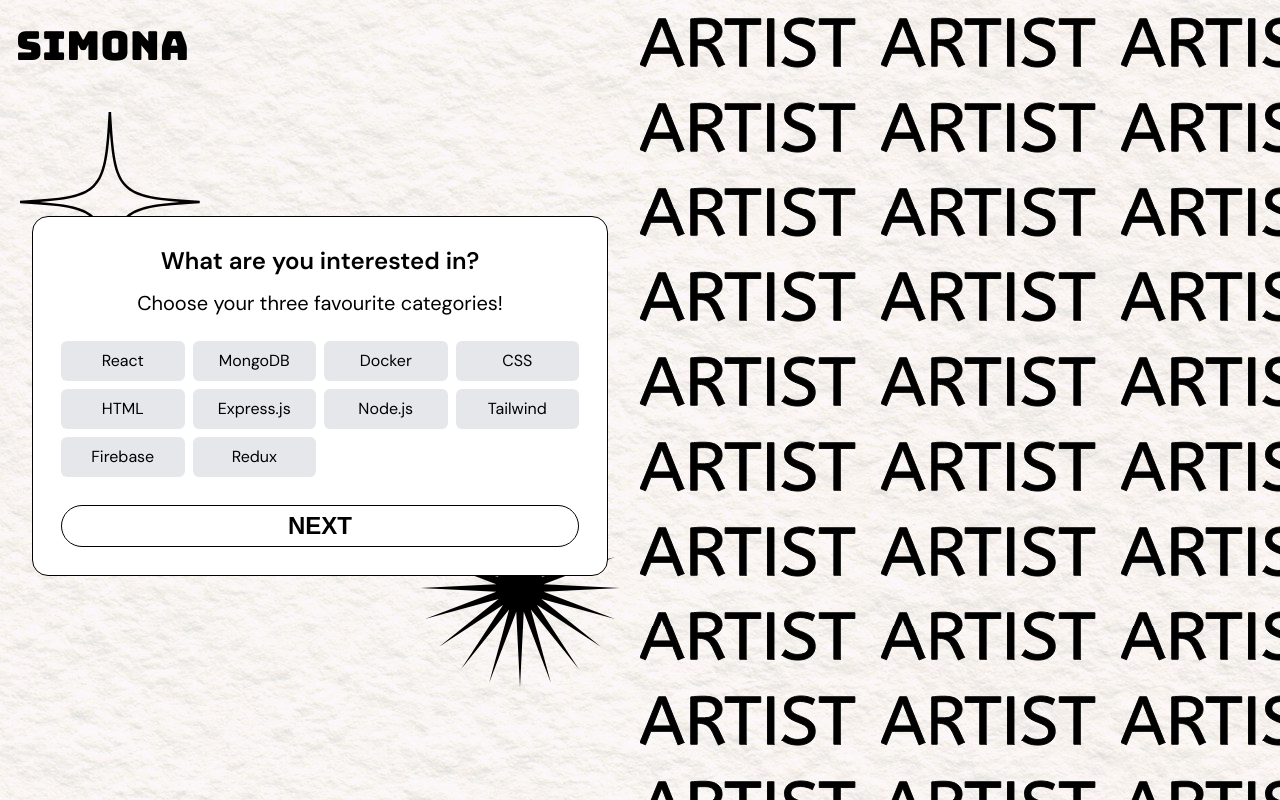
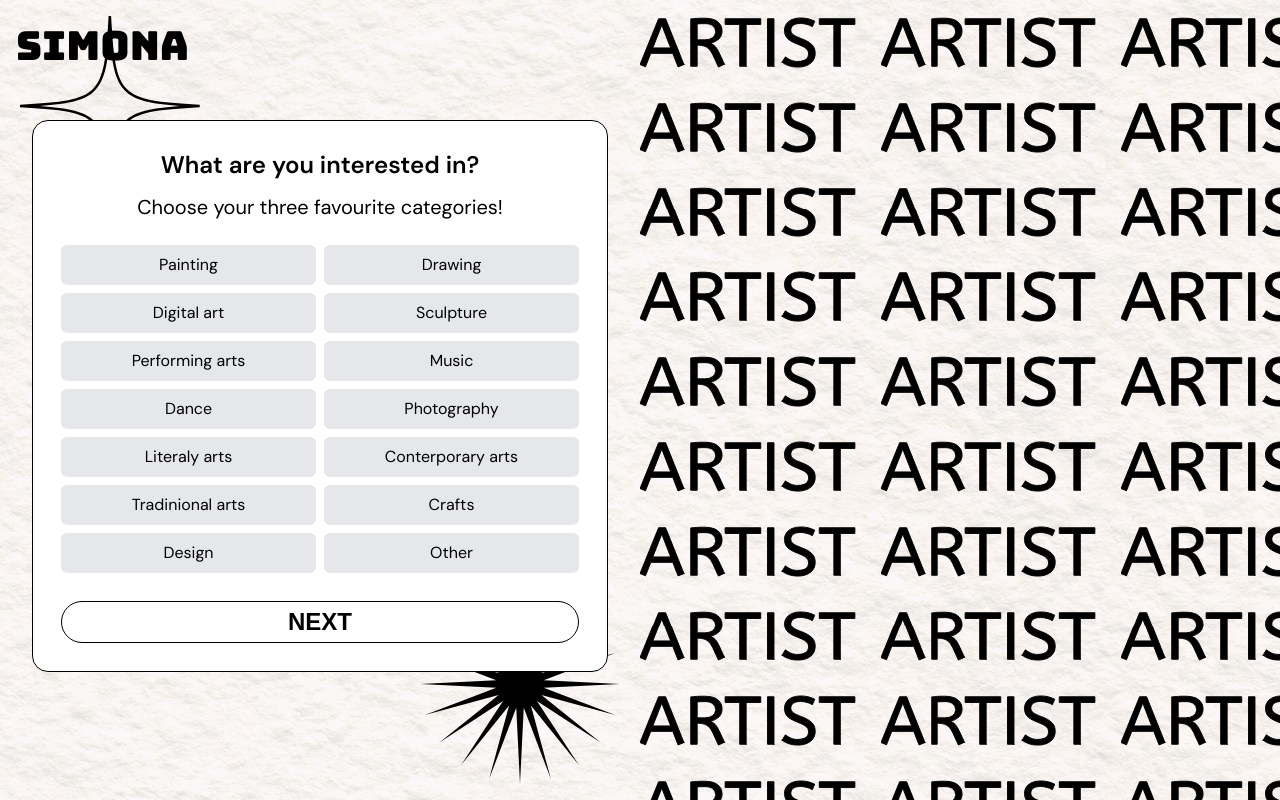
Before and after one commit to ocirede/Simona_DCI_final_project, a React (Vite) app in the folder client/: page /register-questions/category in a window 1280 px wide. Built offline with nearby package versions, Linux system fonts and the light colour scheme; no server answers.

Commit message:
register categories

```diff
--- a/client/src/pages/RegisterUserCategoryForm.jsx
+++ b/client/src/pages/RegisterUserCategoryForm.jsx
@@ -4,16 +4,20 @@ import FormSubmitButton from "../components/register/FormSubmitButton";
 import AlertMessageWarning from "../components/alerts/AlertMessageWarning";
 
 export const categories = [
-  "React",
-  "MongoDB",
-  "Docker",
-  "CSS",
-  "HTML",
-  "Express.js",
-  "Node.js",
-  "Tailwind",
-  "Firebase",
-  "Redux",
+  "Painting",
+  "Drawing",
+  "Digital art",
+  "Sculpture",
+  "Performing arts",
+  "Music",
+  "Dance",
+  "Photography",
+  "Literaly arts",
+  "Conterporary arts",
+  "Tradinional arts",
+  "Crafts",
+  "Design",
+  "Other",
 ];
 
 const RegisterUserCategoryForm = () => {
@@ -74,15 +78,19 @@ const RegisterUserCategoryForm = () => {
         </h3>
 
         <form onSubmit={handleSubmit}>
-          <div className="grid grid-cols-4 gap-2 justify-center items-center mb-5">
+          <div className="grid grid-cols-2 md:grid-cols-2 gap-2 justify-center items-center mb-5">
             {categories.map((category, index) => (
               <label
                 key={index}
-                className={`flex items-center justify-center px-4 py-2 rounded-md cursor-pointer transition-colors duration-300 ${
+                className={`flex items-center justify-center px-4 py-2 rounded-md cursor-pointer transition-colors duration-300 overflow-hidden ${
                   selectedCategories.includes(category)
                     ? "bg-retroRed"
                     : "bg-gray-200 hover:bg-gray-300"
                 }`}
+                style={{
+                  whiteSpace: "nowrap",
+                  minWidth: "0",
+                }}
               >
                 <input
                   className="sr-only"
@@ -94,6 +102,7 @@ const RegisterUserCategoryForm = () => {
               </label>
             ))}
           </div>
+
           <FormSubmitButton name="NEXT" />
         </form>
         {showLimitChoiseMessage && (
```
